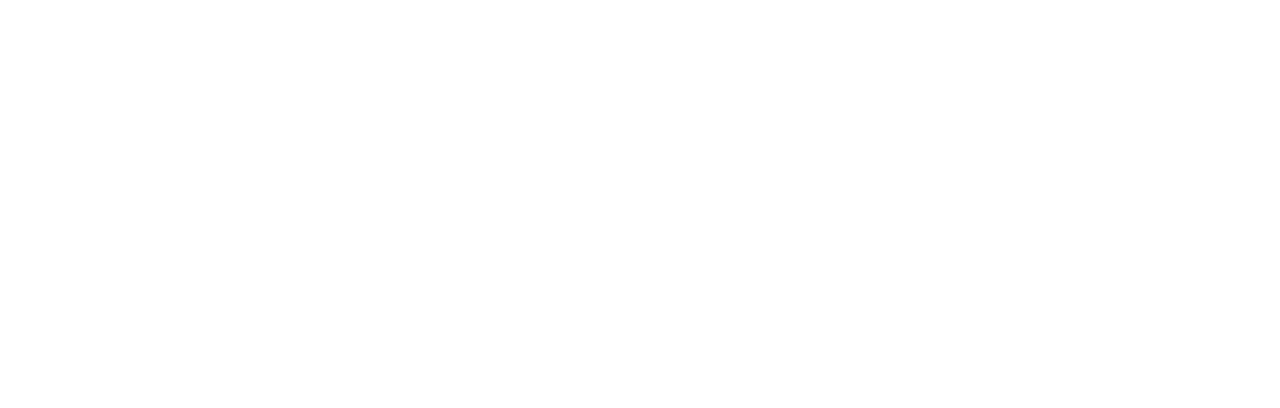
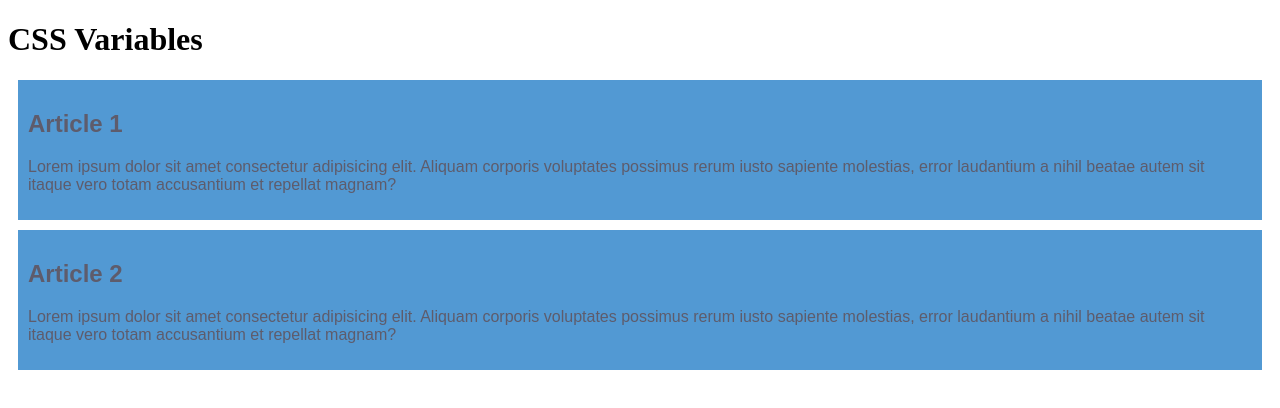
Before and after one commit to CorneNapier/Bootcamp-week-2, a plain HTML site: page CSS Day 2/index.html in a window 1280 px wide. Drawn offline with Linux system fonts and the light colour scheme.

Commit message:
Added html boilerplate and used CSS variables for styling

```diff
--- a/CSS Day 2/index.html
+++ b/CSS Day 2/index.html
@@ -4,11 +4,26 @@
 <head>
     <meta charset="UTF-8">
     <meta name="viewport" content="width=device-width, initial-scale=1.0">
-    <title>Document</title>
+    <link rel="stylesheet" href="style.css">
+    <title>CSS Variables</title>
 </head>
 
 <body>
 
+    <h1>CSS Variables</h1>
+
+    <article id="article1">
+        <h2>Article 1</h2>
+        <p>Lorem ipsum dolor sit amet consectetur adipisicing elit. Aliquam corporis voluptates possimus rerum iusto sapiente molestias, error laudantium a nihil beatae autem sit itaque vero totam accusantium et repellat magnam?</p>
+    </article>
+
+    <article id="article2">
+        <h2>Article 2</h2>
+        <p>Lorem ipsum dolor sit amet consectetur adipisicing elit. Aliquam corporis voluptates possimus rerum iusto sapiente molestias, error laudantium a nihil beatae autem sit itaque vero totam accusantium et repellat magnam?</p>
+    </article>
+
+
+
 </body>
 
 </html>
--- a/CSS Day 2/style.css
+++ b/CSS Day 2/style.css
@@ -0,0 +1,16 @@
+:root {
+    --powderblue: #A2BCE0;
+    --davysgray: #5E5C6C;
+    --midnightgreen: #0B5563;
+    --celestialblue: #5299D3;
+    --periwinkle: #BEB8EB;
+    --spacing: 10px;
+}
+
+article {
+    font-family: Arial, Helvetica, sans-serif;
+    background-color: var(--celestialblue);
+    color: var(--davysgray);
+    padding: var(--spacing);
+    margin: var(--spacing);
+}
```
